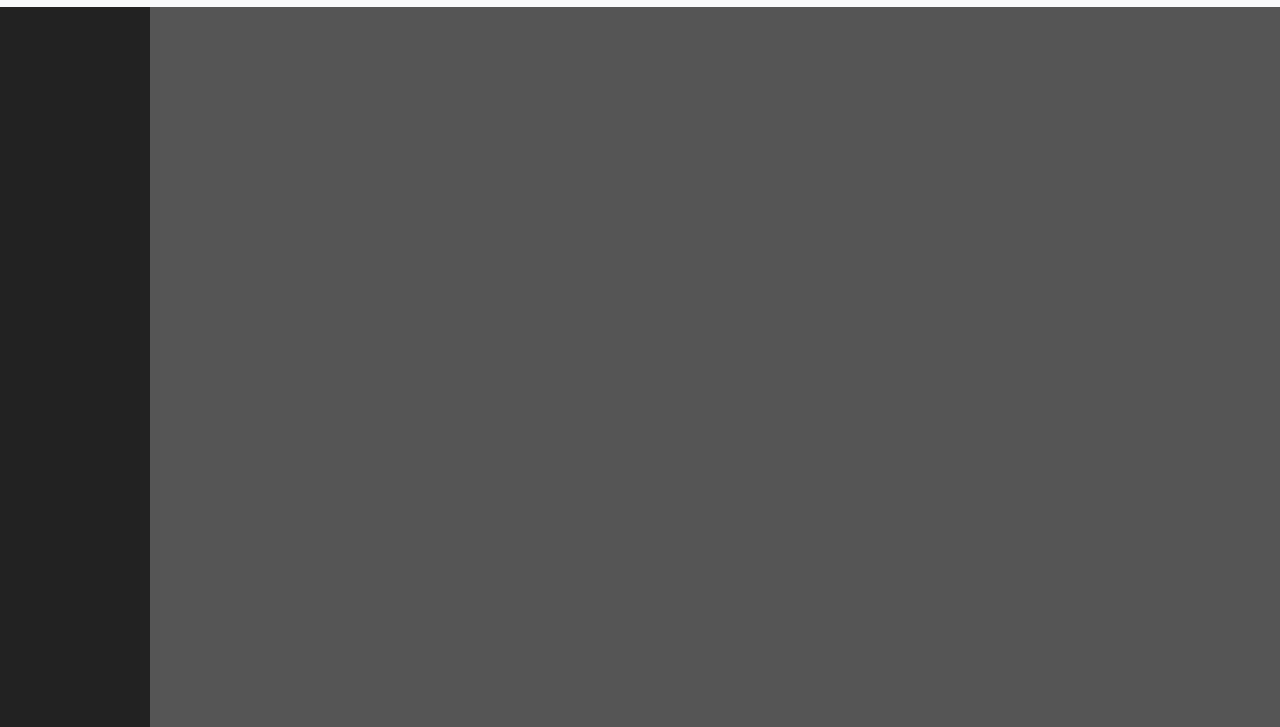
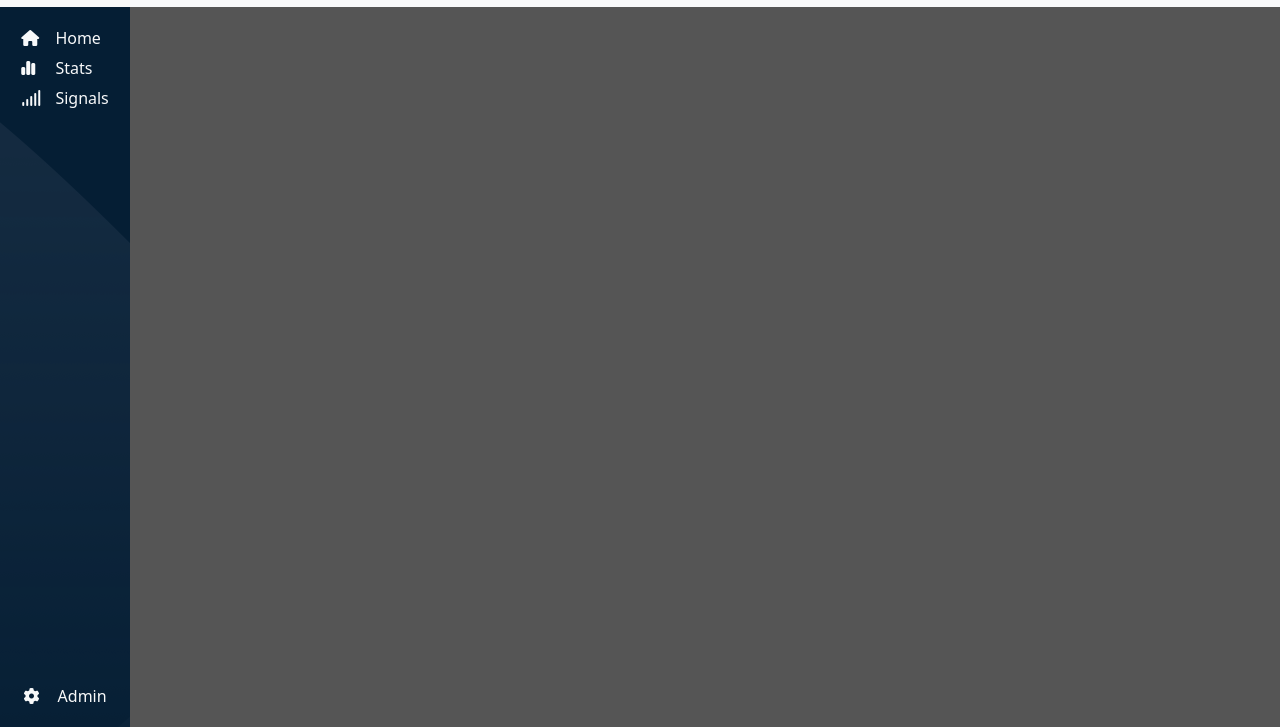
Before and after one commit to patrictobola/html-css-bootstrap-dashboard, a plain HTML site: page index.html in a window 1280 px wide. Shown: the part 73-800 px from the top of the page. Drawn offline with nearby package versions, Linux system fonts and the light colour scheme.

Commit message:
[all] done sidebar

```diff
--- a/css/style.css
+++ b/css/style.css
@@ -4,6 +4,22 @@
 }
 .fa-bell {
   color: orangered;
+}
+
+/* ! MAIN */
+/* Sidebar ------------------------------------- */
+
+#sidebar > div {
+  height: 100%;
+}
+.icons {
+  padding: 3px 0;
+}
+.icons a {
+  text-decoration: none;
+}
+.icons i {
+  width: 30px;
 }
 
 /* TODO fix Layout  */
@@ -14,7 +30,9 @@ header #navbar {
 }
 #sidebar {
   min-width: 80px;
-  background-color: #222;
+  background-image: url(../img/sidebar-bg.png);
+  background-color: #051e34;
+  color: white;
 }
 #dashboard {
   height: calc(100vh - 80px);
@@ -26,6 +44,6 @@ header #navbar {
 /* LAPTOP --------------------------------- */
 @media screen and (min-width: 992px) {
   #sidebar {
-    min-width: 150px;
+    min-width: 130px;
   }
 }
--- a/index.html
+++ b/index.html
@@ -43,7 +43,41 @@
         <div class="d-flex">
             <!-- Sidebar  -->
             <nav id="sidebar">
-
+                <div class="d-flex py-3 flex-column align-items-center justify-content-between">
+                    <!-- Top-side  -->
+                    <div class="top-side">
+                        <!-- Home menu  -->
+                        <div class="icons">
+                            <a href="#" class="link-light text-decoration-none">
+                                <i class="fas fa-house"></i>
+                                <span class="d-none d-lg-inline">Home</span>
+                            </a>
+                        </div>
+                        <!-- Chart menu  -->
+                        <div class="icons">
+                            <a href="#" class="link-light">
+                                <i class="fas fa-chart-simple"></i>
+                                <span class="d-none d-lg-inline">Stats</span>
+                            </a>
+                        </div>
+                        <!-- Signal menu  -->
+                        <div class="icons">
+                            <a href="#" class="link-light">
+                                <i class="fas fa-signal"></i>
+                                <span class="d-none d-lg-inline">Signals</span>
+                            </a>
+                        </div>
+                    </div>
+                    <!-- Bot side  -->
+                    <div class="bot-side">
+                        <div class="icons">
+                            <a href="#" class="link-light">
+                                <i class="fas fa-gear"></i>
+                                <span class="d-none d-lg-inline">Admin</span>
+                            </a>
+                        </div>
+                    </div>
+                </div>
             </nav>
             <!-- Main Section  -->
             <section id="dashboard">
```
